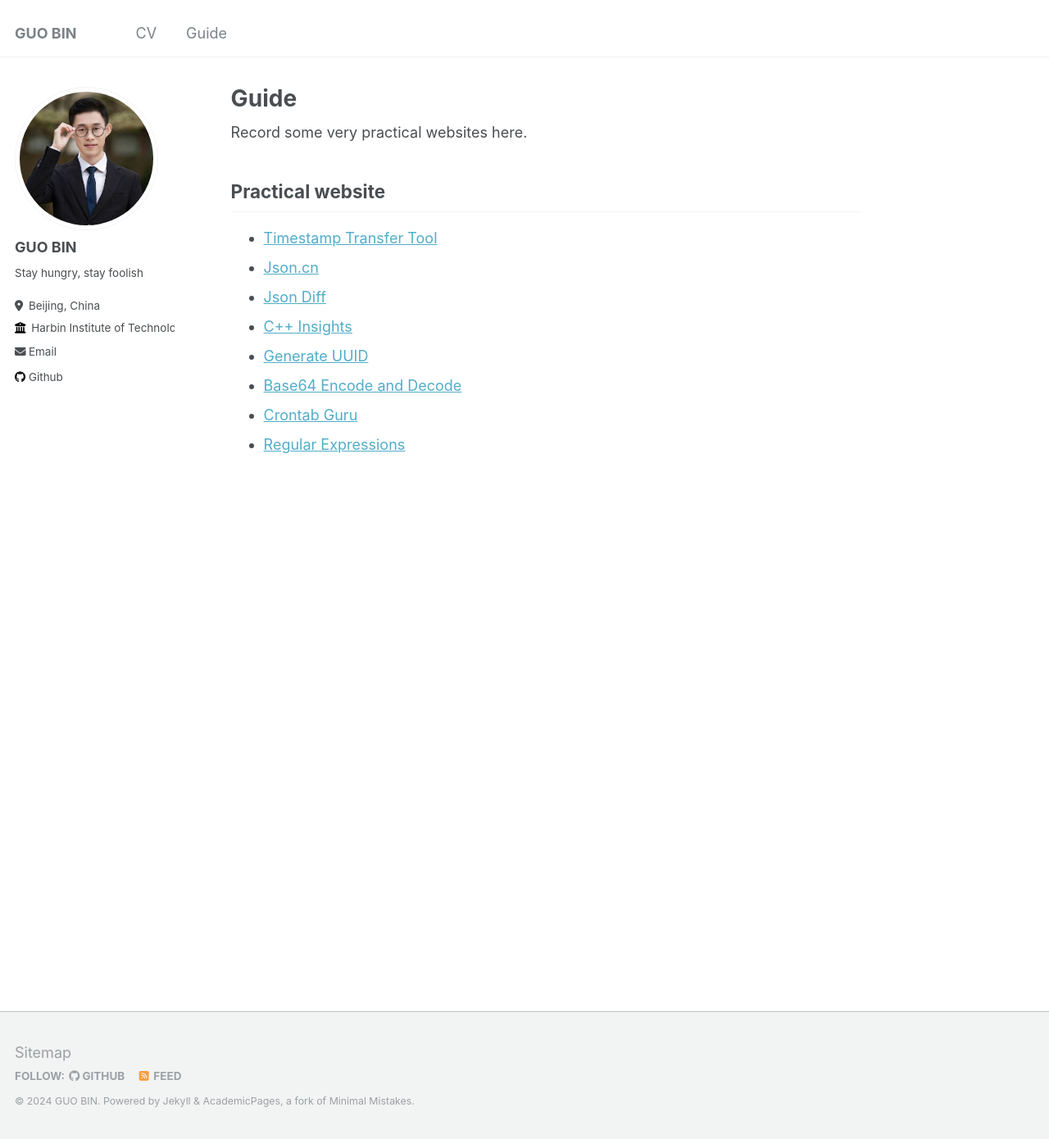
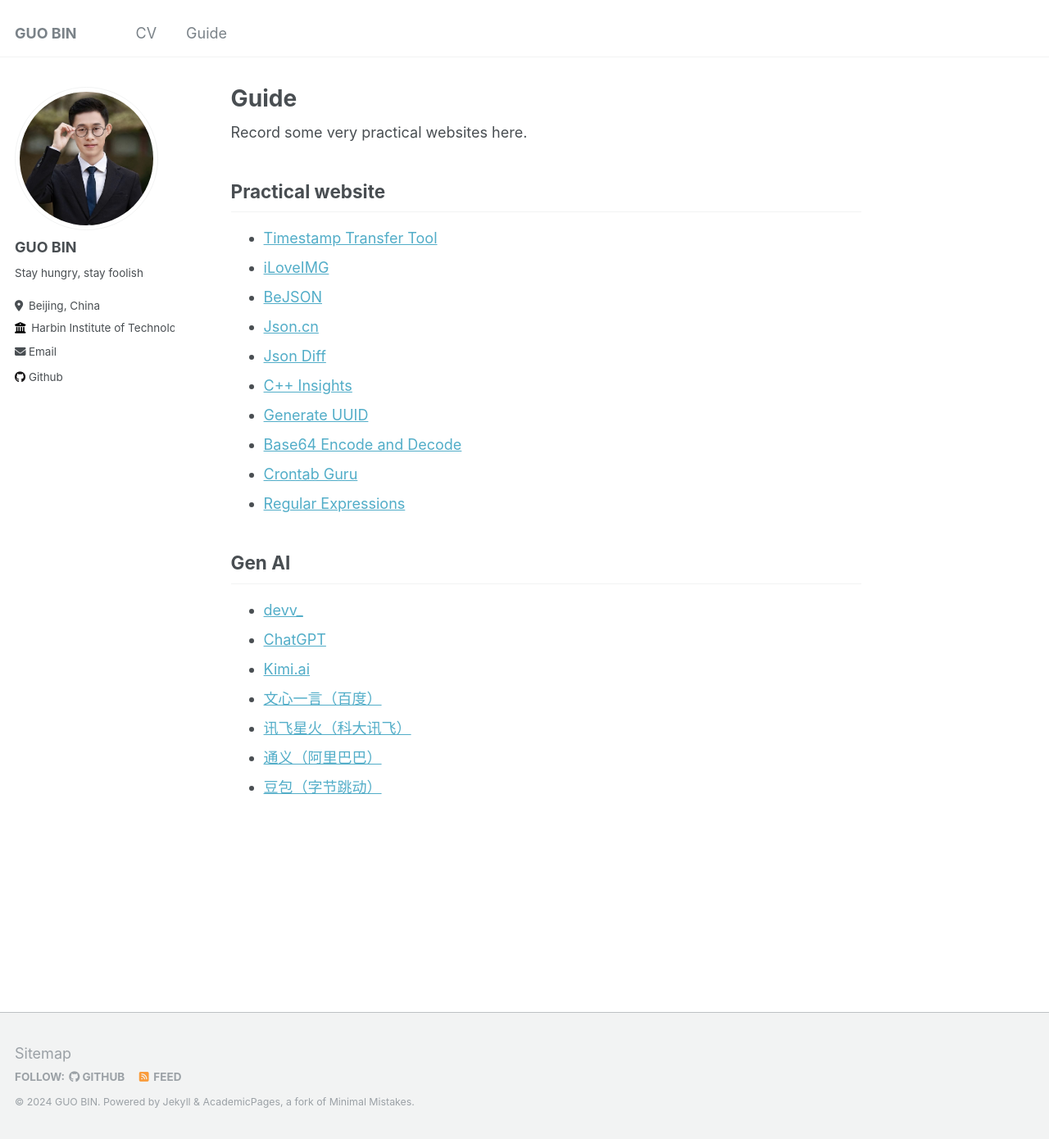
Before and after one commit to guobinhit/guobinhit.github.io, a Jekyll site: the page built from _pages/markdown.md, in a window 1280 px wide and 1390 px high. Shown: the whole window at 82% size. Built offline with Jekyll 4.4.1, drawn with Linux system fonts in a browser that asks for light colours.

Commit message:
add gen ai website

```diff
--- a/_pages/markdown.md
+++ b/_pages/markdown.md
@@ -12,10 +12,22 @@ Record some very practical websites here.
 ## Practical website
 
 * [Timestamp Transfer Tool](https://www.beijing-time.org/shijianchuo/)
- * [Json.cn](https://www.json.cn/)
+* [iLoveIMG](https://www.iloveimg.com/zh-cn)
+* [BeJSON](https://www.bejson.com/)
+* [Json.cn](https://www.json.cn/)
 * [Json Diff](https://jsondiff.com/)
 * [C++ Insights](https://cppinsights.io/)
 * [Generate UUID](https://www.zxgj.cn/g/uuid)
 * [Base64 Encode and Decode](https://base64.us/)
 * [Crontab Guru](https://crontab.guru/#5_4_*_*_*)
 * [Regular Expressions](https://regex101.com/)
+
+## Gen AI
+
+* [devv_](https://devv.ai/)
+* [ChatGPT](https://chat.openai.com/)
+* [Kimi.ai](https://kimi.moonshot.cn/)
+* [文心一言（百度）](https://yiyan.baidu.com/)
+* [讯飞星火（科大讯飞）](https://xinghuo.xfyun.cn/)
+* [通义（阿里巴巴）](https://tongyi.aliyun.com/)
+* [豆包（字节跳动）](https://www.doubao.com/chat/)
```
Also changed, not shown: _pages/cv.md (+2 -2 lines).
